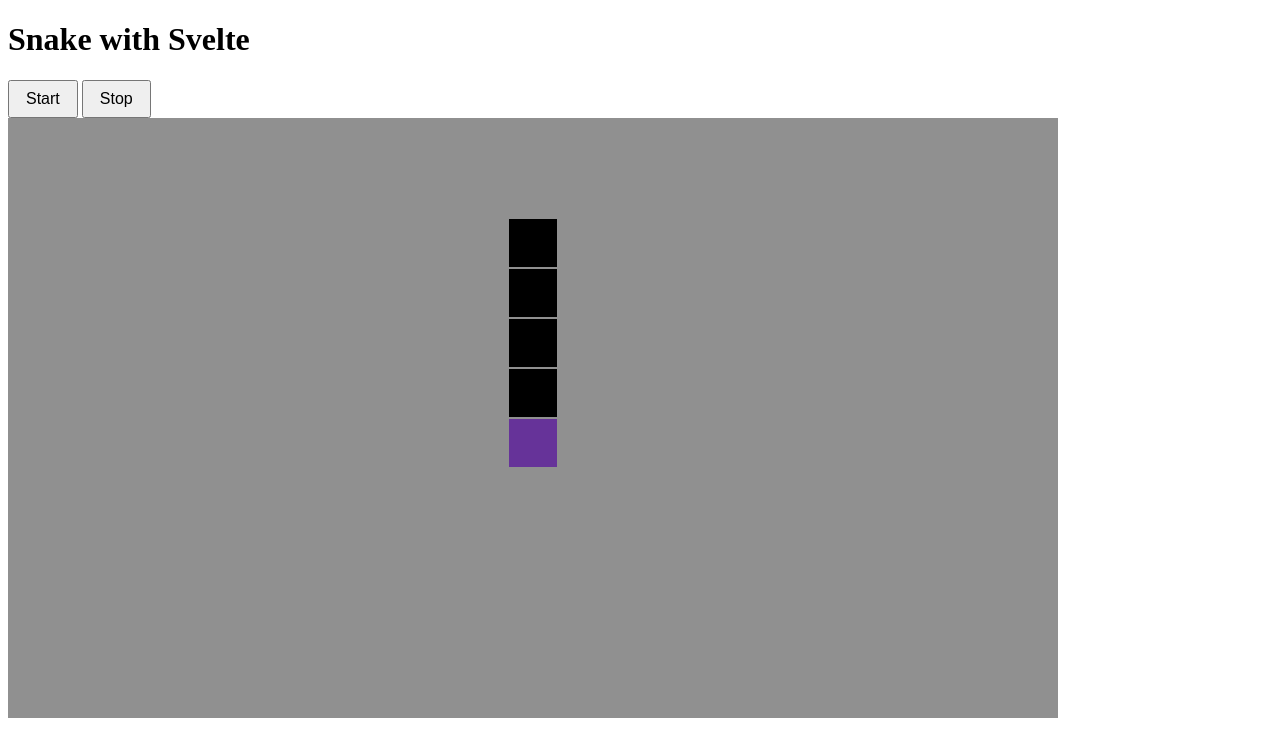
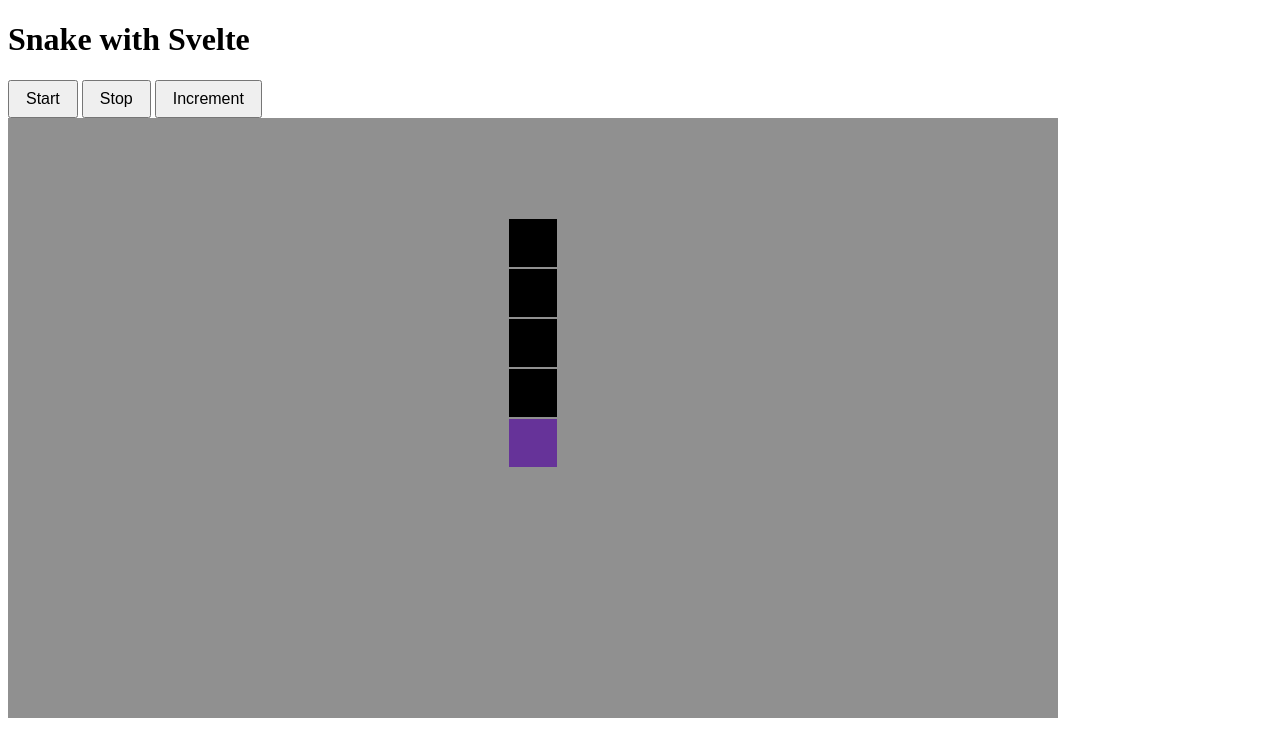
Before and after one commit to GustavoSabel/snake-game-svelte, a SvelteKit app: page / in a window 1280 px wide. Shown: the top 756 px of the page. Built offline with nearby package versions, Linux system fonts and the light colour scheme.

Commit message:
Incrementing the snake size

```diff
--- a/src/routes/Board.svelte
+++ b/src/routes/Board.svelte
@@ -9,6 +9,7 @@
 
 <button on:click={() => snake.start()}>Start</button>
 <button on:click={() => snake.stop()}>Stop</button>
+<button on:click={() => snake.incrementSize()}>Increment</button>
 
 <div class="board" style="width: {fieldWidth * 50}px; height: {fieldHeight * 50}px;">
 	<Snake bind:this={snake} {fieldWidth} {fieldHeight} />
--- a/src/routes/Snake.svelte
+++ b/src/routes/Snake.svelte
@@ -5,6 +5,7 @@
 	export let fieldWidth: number;
 	export let fieldHeight: number;
 	let nextDirection: Direction = 'down';
+	let increment = false;
 
 	const blockSize = 50;
 
@@ -50,7 +51,10 @@
 	});
 
 	export function move() {
-		snake.positions.shift();
+		if (!increment) {
+			snake.positions.shift();
+		}
+		increment = false;
 		const oldHead = snake.positions[snake.positions.length - 1];
 
 		const newHead = {
@@ -59,7 +63,7 @@
 			key: oldHead.key + 1
 		};
 
-    snake.direction = nextDirection;
+		snake.direction = nextDirection;
 		if (snake.direction === 'down') {
 			newHead.x = (newHead.x + 1) % fieldHeight;
 		} else if (snake.direction === 'right') {
@@ -88,6 +92,10 @@
 	export function stop() {
 		clearInterval(intervalNumber);
 	}
+
+	export function incrementSize() {
+		increment = true;
+	}
 </script>
 
 <div class="body">
```
